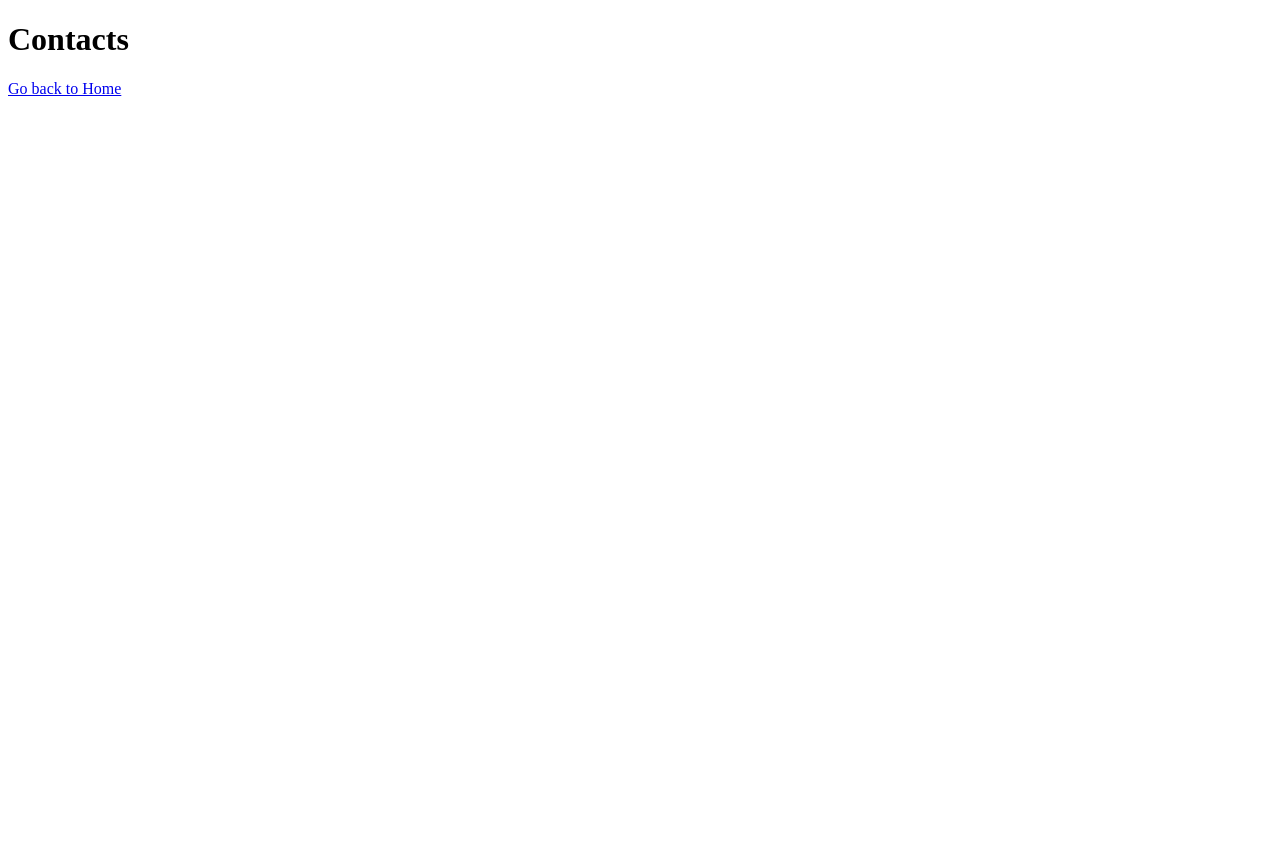
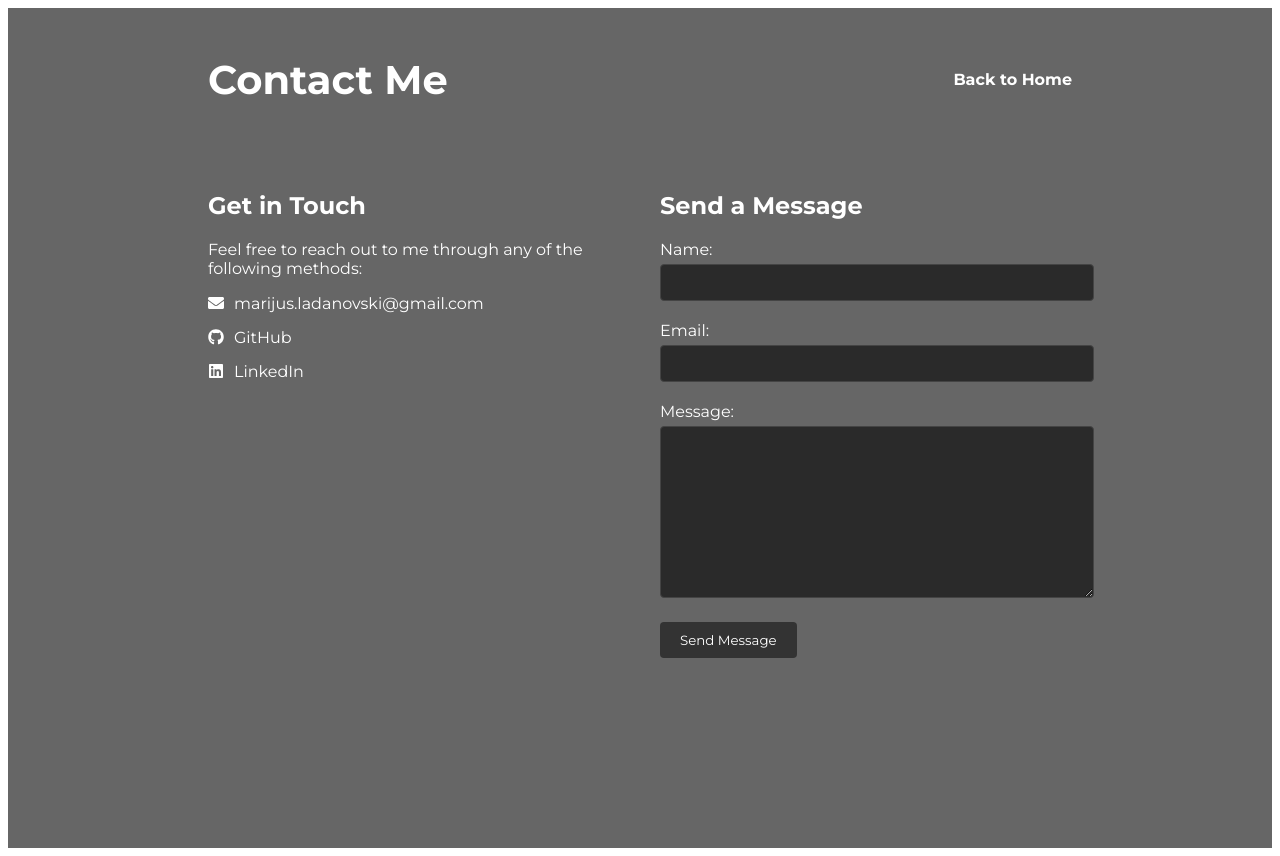
Before and after one commit to Decpwnz/portfolio-app, a React (Vite) app: page /contacts in a window 1280 px wide. Before the commit the page ends 800 px from the top, so only its background shows below. Built offline with nearby package versions, Linux system fonts and the light colour scheme.

Commit message:
create mock Contact page text and styles

```diff
--- /dev/null
+++ b/src/pages/Contacts/Contacts.module.css
@@ -0,0 +1,104 @@
+.container {
+  max-width: 100%;
+  min-height: 100vh;
+  margin: 0 auto;
+  padding: 20px 200px;
+  font-family: 'Montserrat', sans-serif;
+  background-color: #1a1a1aaa;
+  color: white;
+}
+
+.header {
+  display: flex;
+  justify-content: space-between;
+  align-items: center;
+  margin-bottom: 40px;
+}
+
+.header h1 {
+  font-size: 2.5em;
+}
+
+.homeLink {
+  text-decoration: none;
+  color: white;
+  font-weight: bold;
+  transition: color 0.3s ease;
+}
+
+.homeLink:hover {
+  color: chocolate;
+}
+
+.main {
+  display: flex;
+  gap: 40px;
+}
+
+.contactInfo,
+.contactForm {
+  flex: 1;
+}
+
+.contactInfo h2,
+.contactForm h2 {
+  margin-bottom: 20px;
+}
+
+.contactMethods {
+  display: flex;
+  flex-direction: column;
+  gap: 15px;
+}
+
+.contactMethod {
+  display: flex;
+  align-items: center;
+  gap: 10px;
+  color: white;
+  text-decoration: none;
+  transition: color 0.3s ease;
+}
+
+.contactMethod:hover {
+  color: chocolate;
+}
+
+.formGroup {
+  margin-bottom: 20px;
+}
+
+.formGroup label {
+  display: block;
+  margin-bottom: 5px;
+}
+
+.formGroup input,
+.formGroup textarea {
+  width: 100%;
+  padding: 10px;
+  border: 1px solid #444;
+  background-color: #2a2a2a;
+  color: white;
+  border-radius: 4px;
+}
+
+.formGroup textarea {
+  height: 150px;
+  resize: vertical;
+}
+
+.submitButton {
+  background-color: #1a1a1aaa;
+  color: white;
+  border: none;
+  padding: 10px 20px;
+  border-radius: 4px;
+  cursor: pointer;
+  transition: background-color 0.3s ease;
+  font-family: 'Montserrat', sans-serif;
+}
+
+.submitButton:hover {
+  background-color: #d2691e;
+}
--- a/src/pages/Contacts/index.tsx
+++ b/src/pages/Contacts/index.tsx
@@ -1,11 +1,100 @@
+import { useState } from 'react'
+
+import { FaGithub, FaLinkedin, FaEnvelope } from 'react-icons/fa'
 import { Link } from 'react-router-dom'
 
+import styles from './Contacts.module.css'
+
 function Contacts() {
+  const [name, setName] = useState('')
+  const [email, setEmail] = useState('')
+  const [message, setMessage] = useState('')
+
+  const handleSubmit = (e: React.FormEvent<HTMLFormElement>) => {
+    e.preventDefault()
+    // Here you would typically handle the form submission,
+    // such as sending the data to a server or API
+    console.log('Form submitted:', { name, email, message })
+    // Reset form fields
+    setName('')
+    setEmail('')
+    setMessage('')
+  }
+
   return (
-    <div>
-      <h1>Contacts</h1>
-      <Link to="/">Go back to Home</Link>
+    <div className={styles.container}>
+      <header className={styles.header}>
+        <h1>Contact Me</h1>
+        <Link to="/" className={styles.homeLink}>
+          Back to Home
+        </Link>
+      </header>
+      <main className={styles.main}>
+        <section className={styles.contactInfo}>
+          <h2>Get in Touch</h2>
+          <p>Feel free to reach out to me through any of the following methods:</p>
+          <div className={styles.contactMethods}>
+            <a href="mailto:marijus.ladanovski@gmail.com" className={styles.contactMethod}>
+              <FaEnvelope /> marijus.ladanovski@gmail.com
+            </a>
+            <a
+              href="https://github.com/decpwnz"
+              target="_blank"
+              rel="noopener noreferrer"
+              className={styles.contactMethod}
+            >
+              <FaGithub /> GitHub
+            </a>
+            <a
+              href="https://linkedin.com/in/marijus-ladanovski"
+              target="_blank"
+              rel="noopener noreferrer"
+              className={styles.contactMethod}
+            >
+              <FaLinkedin /> LinkedIn
+            </a>
+          </div>
+        </section>
+        <section className={styles.contactForm}>
+          <h2>Send a Message</h2>
+          <form onSubmit={handleSubmit}>
+            <div className={styles.formGroup}>
+              <label htmlFor="name">Name:</label>
+              <input
+                type="text"
+                id="name"
+                value={name}
+                onChange={(e) => setName(e.target.value)}
+                required
+              />
+            </div>
+            <div className={styles.formGroup}>
+              <label htmlFor="email">Email:</label>
+              <input
+                type="email"
+                id="email"
+                value={email}
+                onChange={(e) => setEmail(e.target.value)}
+                required
+              />
+            </div>
+            <div className={styles.formGroup}>
+              <label htmlFor="message">Message:</label>
+              <textarea
+                id="message"
+                value={message}
+                onChange={(e) => setMessage(e.target.value)}
+                required
+              ></textarea>
+            </div>
+            <button type="submit" className={styles.submitButton}>
+              Send Message
+            </button>
+          </form>
+        </section>
+      </main>
     </div>
   )
 }
+
 export default Contacts
```
Also changed, not shown: 1 other file (tests, documents, lock files or other folders).
